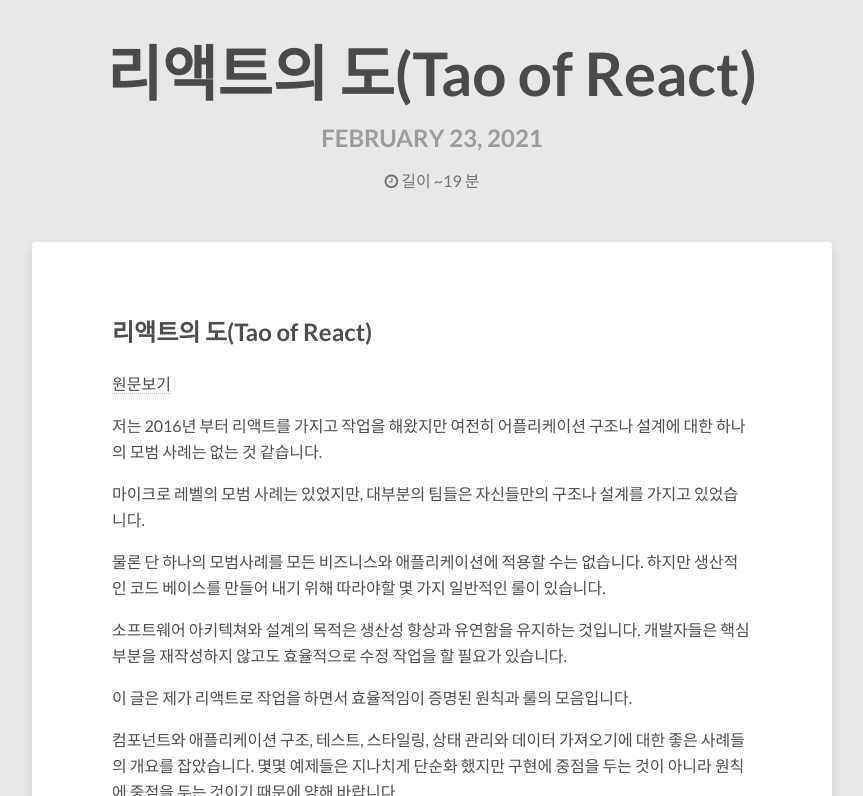
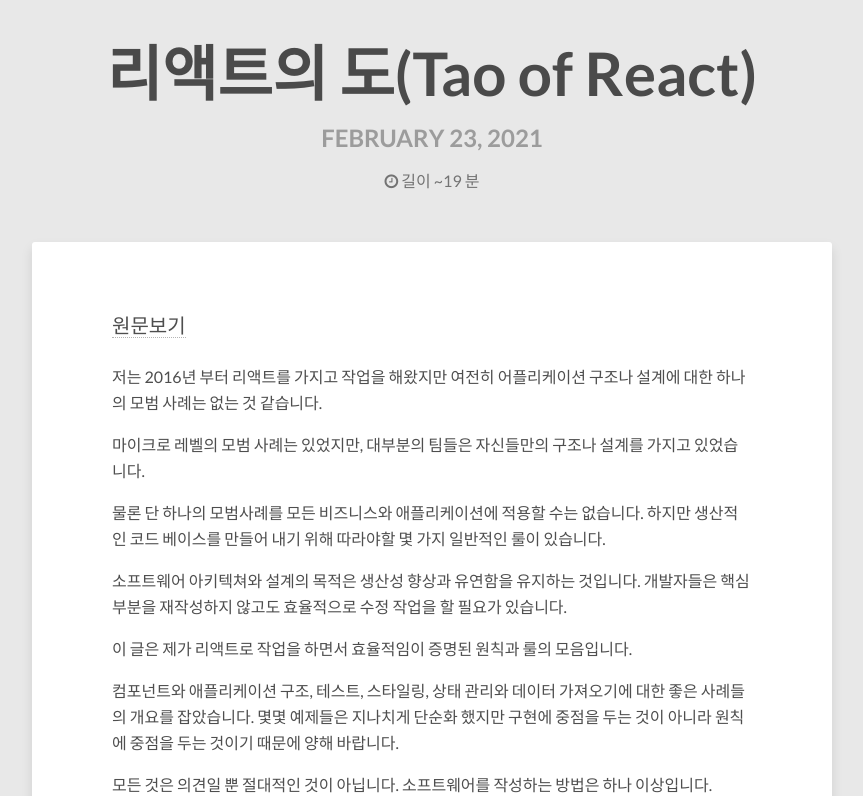
Before and after one commit to orezytivarg/orezytivarg.github.io, a Jekyll site: the page built from _posts/2021-02-23-tao-of-react.md, in a window 1280 px wide and 900 px high, cut to the strip 104-900 px from the top of the window. Shown: the whole strip, without its empty margins (208-1071 px from the left). Built offline with Jekyll 4.4.1, drawn with Linux system fonts in a browser that asks for light colours; nearby versions of some CDN libraries.

Commit message:
modify tao of react

```diff
--- a/_posts/2021-02-23-tao-of-react.md
+++ b/_posts/2021-02-23-tao-of-react.md
@@ -4,8 +4,6 @@
 title: 리액트의 도(Tao of React)
 tags: [React]
 ---
-
-## 리액트의 도(Tao of React)
 
 [원문보기](https://alexkondov.com/tao-of-react/)
 
```
